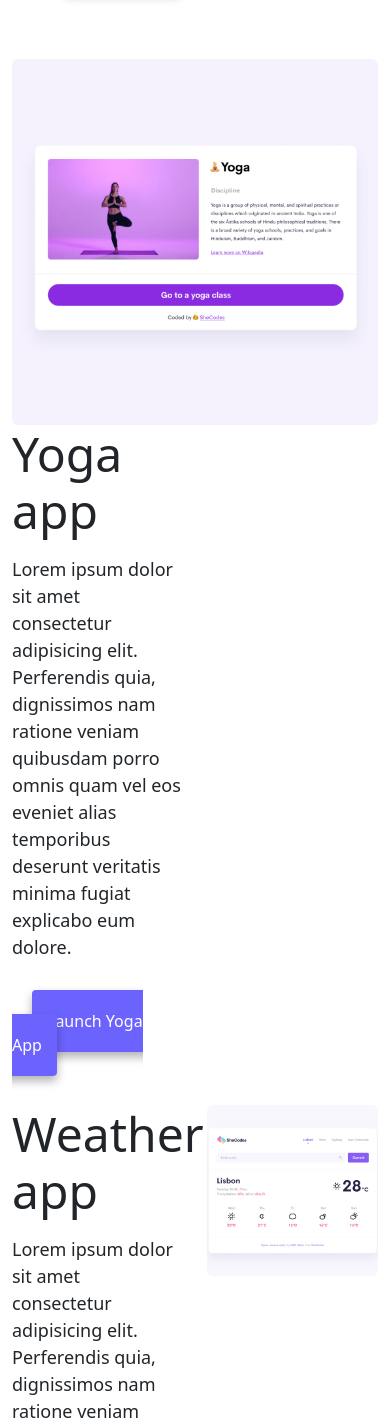
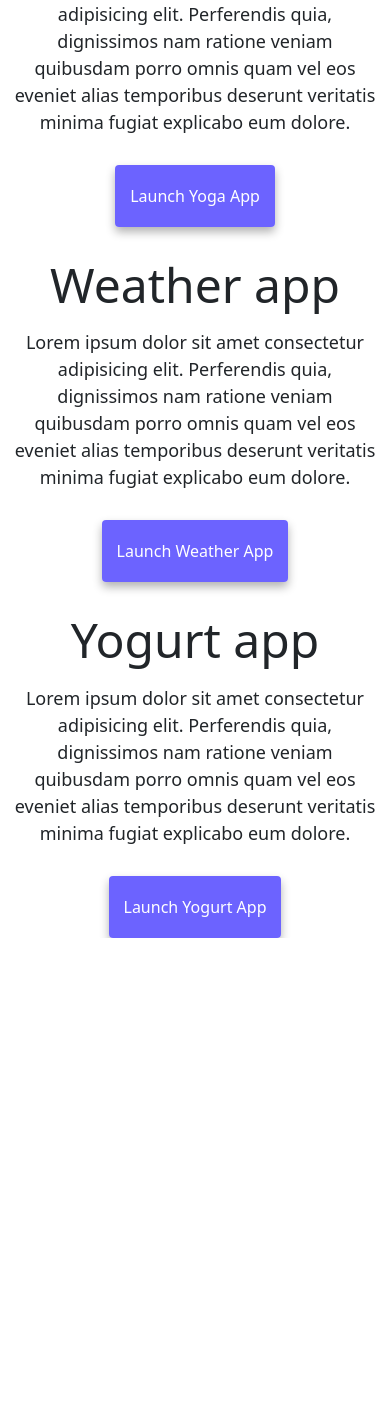
Before and after one commit to kag0224/kg-week3-hw, a website: page advanced-bootstrap-homework-challenge-forked/index.html in a window 390 px wide. Shown: the part 581-2000 px from the top of the page. After the commit the page ends 1519 px from the top, so only its background shows below. Drawn offline with nearby package versions, Linux system fonts and the light colour scheme.

Commit message:
Applied media queries

```diff
--- a/advanced-bootstrap-homework-challenge-forked/index.html
+++ b/advanced-bootstrap-homework-challenge-forked/index.html
@@ -73,14 +73,14 @@
     </div>
     <div class="container">
       <div class="row">
-        <div class="col-md-6">
+        <div class="col-sm-6">
           <img
             src="images/yoga.png"
             alt="yoga-project-image"
-            class="img-fluid rounded"
+            class="img-fluid rounded d-none d-sm-block"
           />
         </div>
-        <div class="col-6">
+        <div class="col-sm-6">
           <h2 class="mb-3">Yoga app</h2>
           <p>
             Lorem ipsum dolor sit amet consectetur adipisicing elit. Perferendis
@@ -94,7 +94,7 @@
         </div>
       </div>
       <div class="row mt-5">
-        <div class="col-6">
+        <div class="col-sm-6">
           <h2 class="mb-3">Weather app</h2>
           <p>
             Lorem ipsum dolor sit amet consectetur adipisicing elit. Perferendis
@@ -106,23 +106,23 @@
             <a href="#" class="weather-app"> Launch Weather app </a>
           </div>
         </div>
-        <div class="col-6">
+        <div class="col-sm-6">
           <img
             src="images/weather.png"
             alt="weather-project-image"
-            class="img-fluid rounded"
+            class="img-fluid rounded d-none d-sm-block"
           />
         </div>
       </div>
       <div class="row mt-5">
-        <div class="col-md-6">
+        <div class="col-sm-6">
           <img
             src="images/yogurt.png"
             alt="yogurt-project-image"
-            class="img-fluid rounded"
+            class="img-fluid rounded d-none d-sm-block"
           />
         </div>
-        <div class="col-md-6">
+        <div class="col-sm-6">
           <h2 class="mb-3">Yogurt app</h2>
           <p>
             Lorem ipsum dolor sit amet consectetur adipisicing elit. Perferendis
--- a/advanced-bootstrap-homework-challenge-forked/style.css
+++ b/advanced-bootstrap-homework-challenge-forked/style.css
@@ -93,3 +93,14 @@ p {
   text-decoration: none;
   text-transform: capitalize;
 }
+
+@media (max-width: 576px) {
+  .container {
+    text-align: center;
+  }
+
+  h1 {
+    font-size: 48px;
+    line-height: 1.5;
+  }
+}
```
